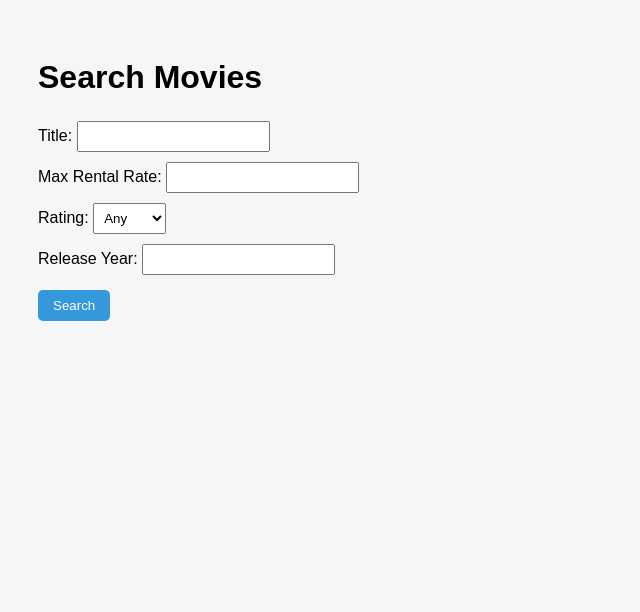
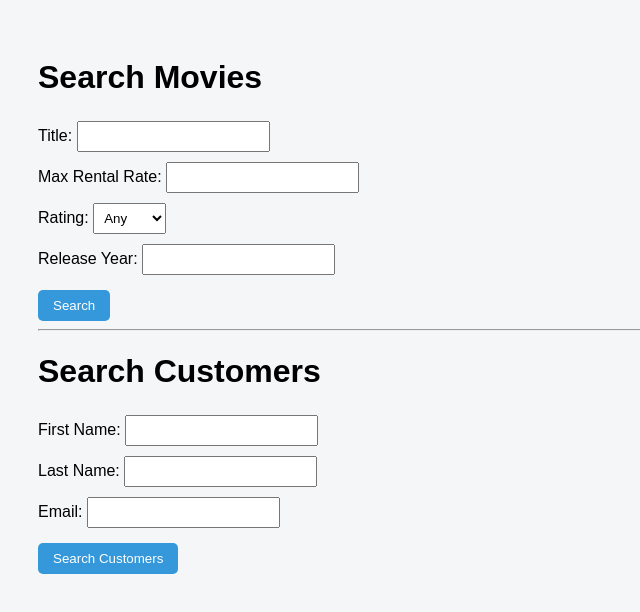
Before and after one commit to IsmaeelGoraya/dvd-rental, a website: page index.html in a window 1280 px wide. Shown: the whole page, without its empty margins (0-640 px from the left). Drawn offline with Linux system fonts and the light colour scheme.

Commit message:
Adds form to search customers

```diff
--- a/index.html
+++ b/index.html
@@ -26,6 +26,27 @@
         <button type="submit">Search</button>
     </form>
     <div id="results"></div>
+
+    <hr>
+
+    <h1>Search Customers</h1>
+    <form id="customerSearchForm">
+        <label>First Name:
+            <input type="text" name="firstName">
+        </label><br>
+
+        <label>Last Name:
+            <input type="text" name="lastName">
+        </label><br>
+
+        <label>Email:
+            <input type="text" name="email">
+        </label><br>
+
+        <button type="submit">Search Customers</button>
+    </form>
+
+    <div id="customerResults"></div>
 
     <script>
         document.getElementById('searchForm').onsubmit = async function(event) {
```
